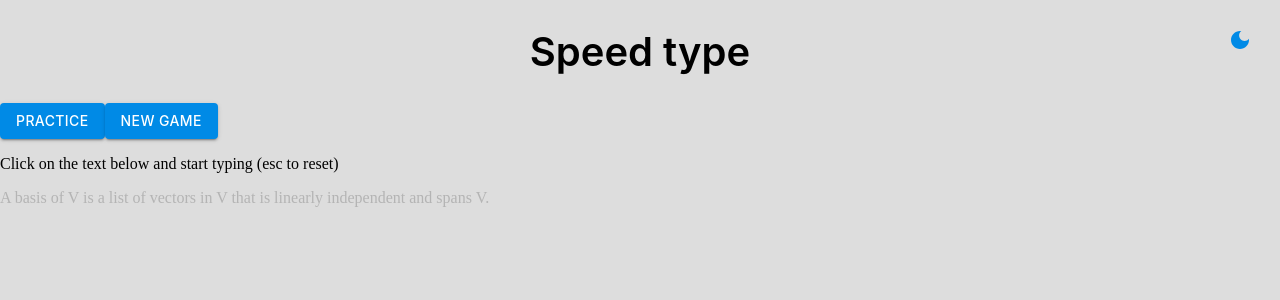
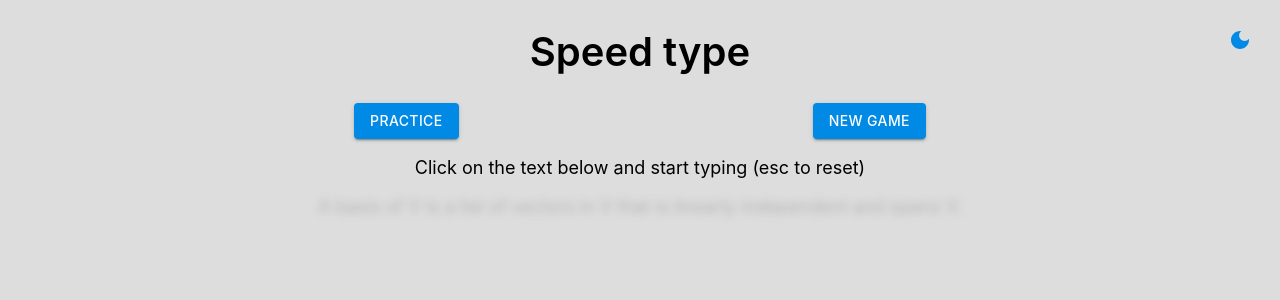
Before and after one commit to lucijs/Internship-16-SpeedType, a React (Vite) app: page / in a window 1280 px wide. Shown: the top 300 px of the page. Built offline with nearby package versions, Linux system fonts and the light colour scheme.

Commit message:
adding typing game interface

```diff
--- a/src/components/Header/Header.jsx
+++ b/src/components/Header/Header.jsx
@@ -18,7 +18,7 @@ const Header = () => {
   return (
     <div className={classes.headerContainer}>
       <h1>Speed type</h1>
-      <div>
+      <div className={classes.buttons}>
         <Button
           onClick={handlePracticeClick}
           variant="contained"
--- a/src/components/Header/index.module.css
+++ b/src/components/Header/index.module.css
@@ -14,6 +14,11 @@
   flex-direction: column;
 }
 
+.buttons {
+  display: flex;
+  justify-content: space-evenly;
+}
+
 h1 {
   align-self: center;
   color: var(--text-color);
--- a/src/components/NewGame/NewGame.jsx
+++ b/src/components/NewGame/NewGame.jsx
@@ -1,4 +1,5 @@
 import React, { useEffect, useState } from "react";
+import classes from "./index.module.css";
 
 const NewGame = () => {
   const [text, setText] = useState("");
@@ -6,6 +7,7 @@ const NewGame = () => {
   const [currIndex, setCurrIndex] = useState(0);
   const [correctChars, setCorrectChars] = useState(0);
   const [errorChars, setErrorChars] = useState(0);
+  const [blurText, setBlurText] = useState(true);
 
   useEffect(() => {
     getText("level1").then((texts) => {
@@ -87,9 +89,13 @@ const NewGame = () => {
   };
 
   return (
-    <div>
+    <div className={classes.textInput}>
       <p>Click on the text below and start typing (esc to reset)</p>
-      <div tabIndex={0} onKeyDown={handleKeyDown}>
+      <div
+        tabIndex={0}
+        onKeyDown={handleKeyDown}
+        onClick={() => setBlurText(false)}
+        className={`${classes.text} ${blurText ? classes.blurrText : ""}`}>
         {renderText()}
       </div>
     </div>
--- /dev/null
+++ b/src/components/NewGame/index.module.css
@@ -0,0 +1,22 @@
+.blurrText {
+  filter: blur(4px);
+}
+
+.text {
+  outline: none;
+}
+
+.textInput {
+  display: flex;
+  align-items: center;
+  flex-direction: column;
+}
+
+p,
+span {
+  color: var(--text-color);
+  font-family: "IBM Plex Sans", -apple-system, BlinkMacSystemFont, "Segoe UI",
+    Roboto, "Helvetica Neue", Arial, sans-serif, "Apple Color Emoji",
+    "Segoe UI Emoji", "Segoe UI Symbol";
+  font-size: 18px;
+}
```
